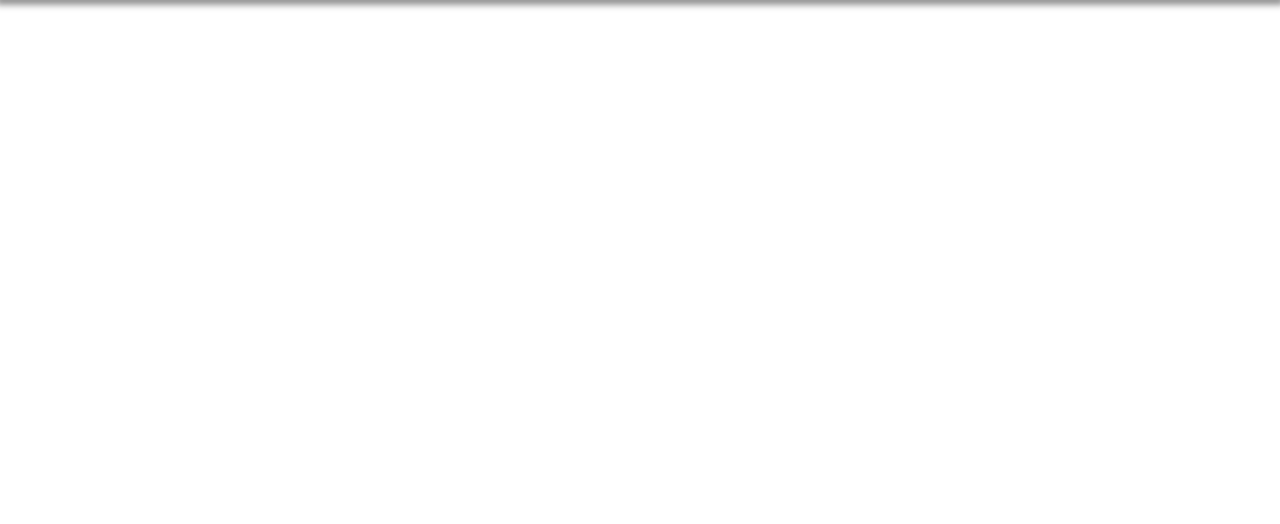
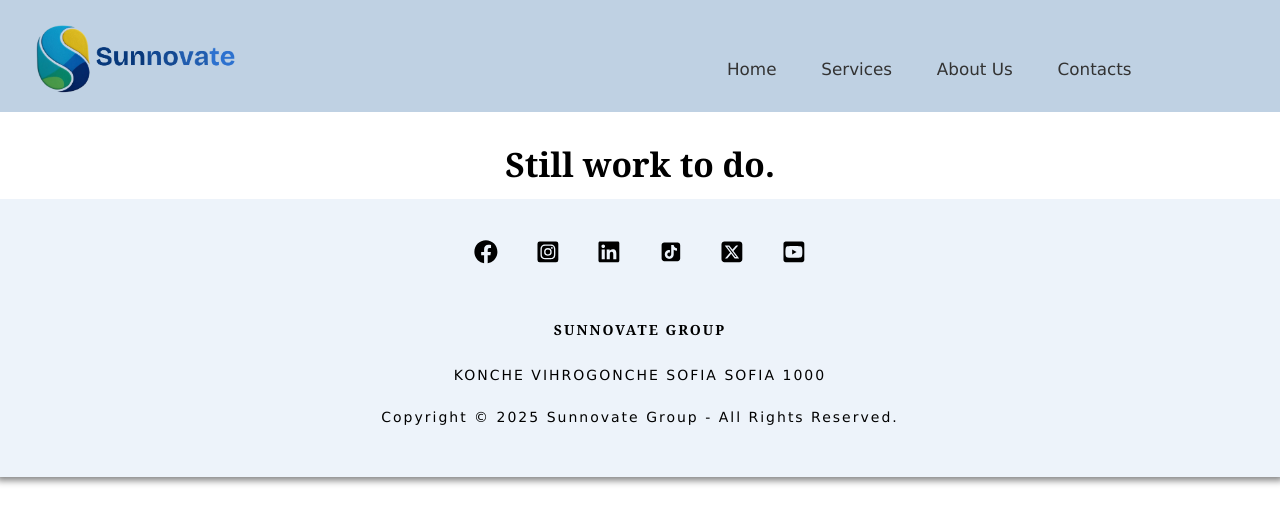
Before and after one commit to Petar-Dinev/sunnovate-group, a React (Vite) app: page /contacts in a window 1280 px wide. Shown: the top 524 px of the page. Built offline with nearby package versions, Linux system fonts and the light colour scheme.

Commit message:
Add contacts component

```diff
--- a/src/App.jsx
+++ b/src/App.jsx
@@ -1,7 +1,27 @@
 import "./App.css";
+import { Route, Routes } from "react-router-dom";
+import Home from "./components/home/Home";
+import Header from "./components/header/Header";
+import AboutUs from "./components/about/AboutUs";
+import Dashboard from "./components/dashboard/Dashboard";
+import Footer from "./components/footer/Footer";
+import Contacts from "./components/contacts/Contacts";
 
 function App() {
-  return <></>;
+  return (
+    <>
+      <Header />
+      <main>
+        <Routes>
+          <Route path="/" element={<Home />} />
+          <Route path="/services" element={<Dashboard />} />
+          <Route path="/about-us" element={<AboutUs />} />
+          <Route path="/contacts" element={<Contacts />} />
+        </Routes>
+      </main>
+      <Footer />
+    </>
+  );
 }
 
 export default App;
--- /dev/null
+++ b/src/components/contacts/Contacts.jsx
@@ -0,0 +1,7 @@
+export default function Contacts() {
+  return (
+    <section>
+      <h2>Still work to do.</h2>
+    </section>
+  );
+}
--- a/src/components/home/Home.jsx
+++ b/src/components/home/Home.jsx
@@ -11,12 +11,12 @@ export default function Home() {
         muted
         playsInline
       >
-        <source src="entry-video-site2.mp4" type="video/mp4" />
+        <source src="entry-video-site.mp4" type="video/mp4" />
         Your browser does not support the video tag.
       </video>
       <section className={styles["video-overlay"]}>
         <h1>Sunnovate Group</h1>
-        <p style={{ "font-size": "1.8em" }}>Innovate. Commit. Empower.</p>
+        <p style={{ fontSize: "1.8em" }}>Innovate. Commit. Empower.</p>
         <Link className={styles["contract-link"]} to="contact">
           CONTRACT US
         </Link>
```
Also changed, not shown: 1 other file (tests, documents, lock files or other folders).
